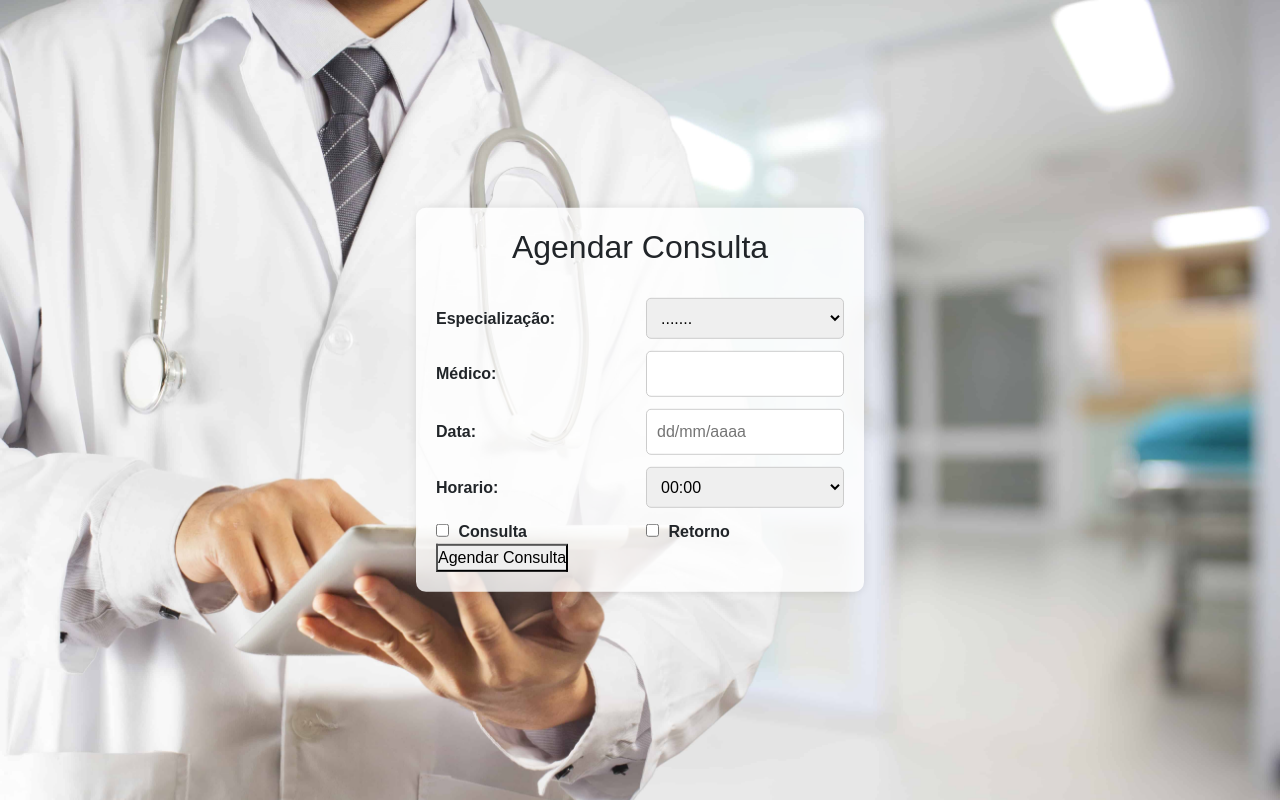
After one commit to bruno87532/PI-FATECDSM2SMSB, a PHP site: page /agendarConsulta.php in a window 1280 px wide. The commit adds this page. Run offline with PHP 8.4, Linux system fonts and the light colour scheme.

Commit message:
versão 2.0

```diff
--- /dev/null
+++ b/Site/agendarConsulta.php
@@ -0,0 +1,69 @@
+<!DOCTYPE html>
+<html lang="en">
+<head>
+    <meta charset="UTF-8">
+    <meta name="viewport" content="width=device-width, initial-scale=1.0">
+    <link rel="stylesheet" href="style.css">
+    <script src="https://cdn.jsdelivr.net/npm/bootstrap@5.3.3/dist/js/bootstrap.bundle.min.js" integrity="sha384-YvpcrYf0tY3lHB60NNkmXc5s9fDVZLESaAA55NDzOxhy9GkcIdslK1eN7N6jIeHz" crossorigin="anonymous"></script>
+    <link href="https://cdn.jsdelivr.net/npm/bootstrap@5.3.3/dist/css/bootstrap.min.css" rel="stylesheet" integrity="sha384-QWTKZyjpPEjISv5WaRU9OFeRpok6YctnYmDr5pNlyT2bRjXh0JMhjY6hW+ALEwIH" crossorigin="anonymous">
+    <title>Consulta</title>
+</head>
+<body>
+    <div class="imgfundocadastro">
+    <div class="container-cadastro">
+        <h2>Agendar Consulta</h2><br>
+        <form class="formulario-cadastro">
+            <label for="especializacao">Especialização:</label>
+            <select id="especializacao" name="especializacao" required>
+                <option value="#">.......</option>
+                <option value="Cardiologia">Cardiologia</option>
+                <option value="Ginecologia">Ginecologia</option>
+                <option value="Dermatologia">Dermatologia</option>
+                <option value="Oftalmologia">Oftalmologia</option>
+                <option value="Nutricionista">Nutricionista</option>
+                <option value="Fisioterapia">Fisioterapia</option>
+                <option value="Psiquiatria">Psiquiatria</option>
+                <option value="Traumatologia">Traumatologia</option>
+                <option value="Infectologia">Infectologia</option>
+            </select>
+            <label for="cpf">Médico:</label>
+            <input type="text" id="cpf" name="cpf" required>
+            <label for="email">Data:</label>
+            <input type="email" id="email" name="email" placeholder="dd/mm/aaaa" required>
+            <label for="horario">Horario:</label>
+            <select id="horario" name="horario" placeholder="00:00" required>
+                <option value="horaconsulta">00:00</option>
+                <option value="horaconsulta">00:00</option>
+                <option value="horaconsulta">00:00</option>
+                <option value="horaconsulta">00:00</option>
+                <option value="horaconsulta">00:00</option>
+                <option value="horaconsulta">00:00</option>
+                <option value="horaconsulta">00:00</option>
+                <option value="horaconsulta">00:00</option>
+                <option value="horaconsulta">00:00</option>
+                <option value="horaconsulta">00:00</option>
+                <option value="horaconsulta">00:00</option>
+                <option value="horaconsulta">00:00</option>
+                <option value="horaconsulta">00:00</option>
+                <option value="horaconsulta">00:00</option>
+                <option value="horaconsulta">00:00</option>
+                <option value="horaconsulta">00:00</option>
+            </select>
+
+
+            <div class="checkbox-group">
+                <input type="checkbox" id="consulta" name="consulta" required>
+                <label for="consulta">Consulta</label>
+            </div>
+            <div class="checkbox-group">
+                <input type="checkbox" id="retorno" name="retorno" required>
+                <label for="retorno">Retorno</label>
+            </div>
+        </form>
+        <div class="btn-consulta">
+            <a href="#"><button>Agendar Consulta</button></a>
+        </div>
+    </div>
+</div>
+</body>
+</html>
--- a/Site/style.css
+++ b/Site/style.css
@@ -583,8 +589,9 @@ input[type="checkbox"] {
 }
 
 .checkbox-group {
-    display: flex;
+    display: block;
     align-items: center;
+
 }
 
 
```
Also changed, not shown: other parts of Site/style.css (+26 -5 lines), Site/Cadastre-se.html (+17 -5 lines), Site/proximo.html (added, +69 -0 lines).
